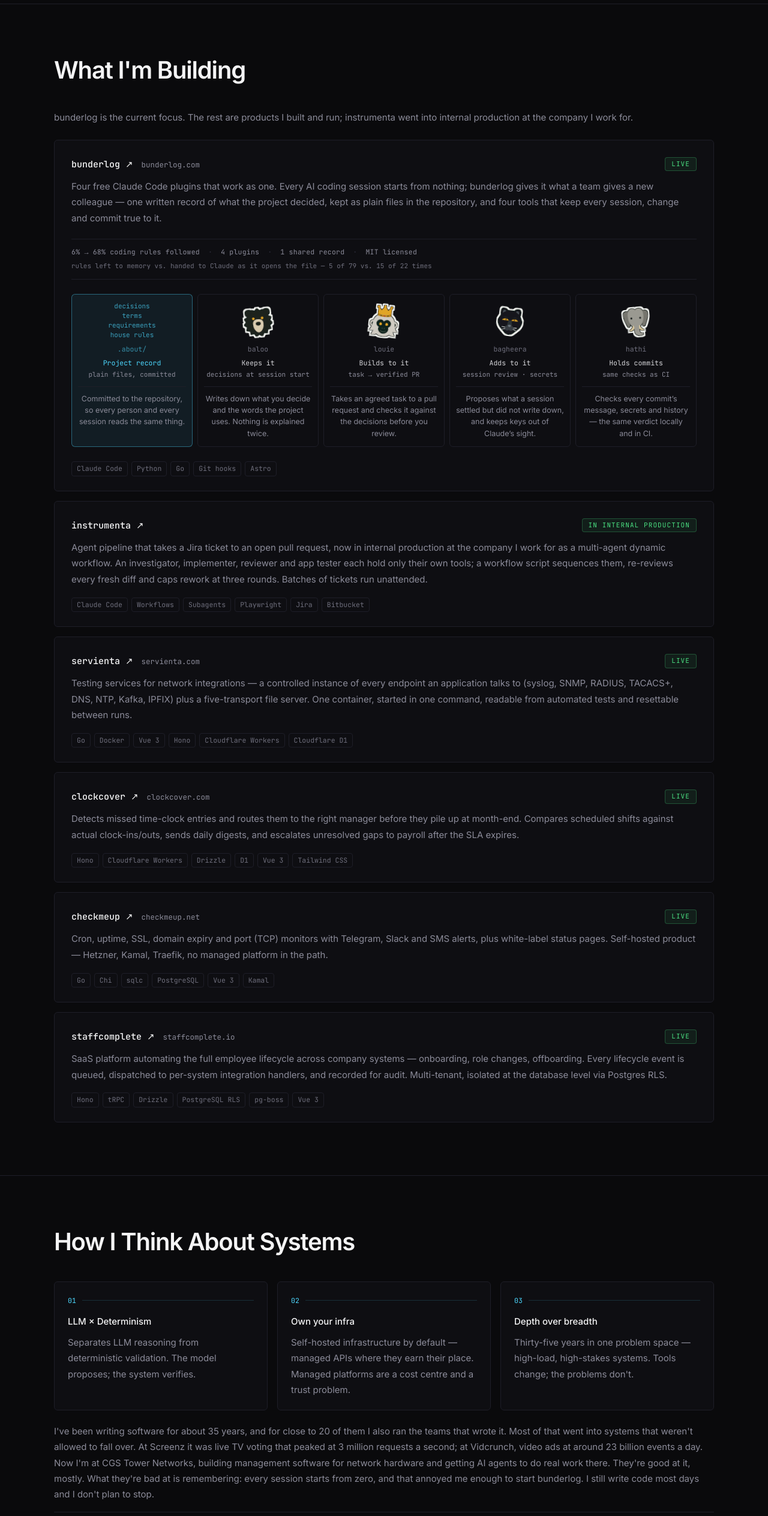
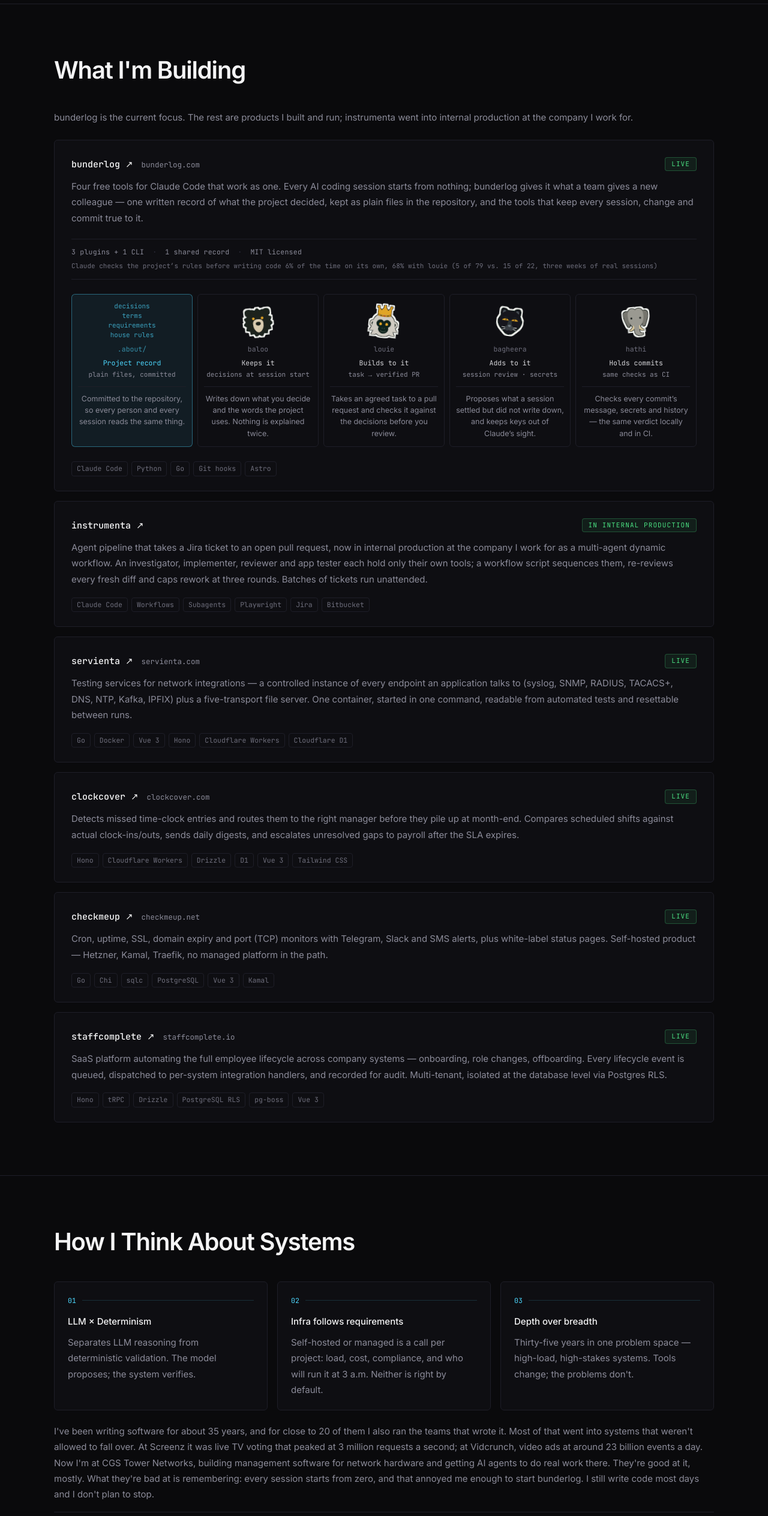
Before and after one commit to andrewmolyuk/andrew.molyuk.com, a Vue app: page / in a window 1280 px wide. Shown: the part 1875-4402 px from the top of the page at 60% size. Built offline with nearby package versions, Linux system fonts and the light colour scheme.

Commit message:
feat: correct the bunderlog tool count, spell out its metric and soften the infra principle

```diff
--- a/src/components/ApproachSection.vue
+++ b/src/components/ApproachSection.vue
@@ -7,8 +7,8 @@ const PRINCIPLES = [
   },
   {
     n: '02',
-    title: 'Own your infra',
-    desc: 'Self-hosted infrastructure by default — managed APIs where they earn their place. Managed platforms are a cost centre and a trust problem.',
+    title: 'Infra follows requirements',
+    desc: 'Self-hosted or managed is a call per project: load, cost, compliance, and who will run it at 3 a.m. Neither is right by default.',
   },
   {
     n: '03',
--- a/src/components/ProjectsSection.vue
+++ b/src/components/ProjectsSection.vue
@@ -124,23 +124,22 @@ const OTHER_PROJECTS = [
             >
           </div>
           <p class="text-muted mb-5 text-[15px] leading-[1.78]">
-            Four free Claude Code plugins that work as one. Every AI coding session starts from nothing; bunderlog gives
-            it what a team gives a new colleague — one written record of what the project decided, kept as plain files
-            in the repository, and four tools that keep every session, change and commit true to it.
+            Four free tools for Claude Code that work as one. Every AI coding session starts from nothing; bunderlog
+            gives it what a team gives a new colleague — one written record of what the project decided, kept as plain
+            files in the repository, and the tools that keep every session, change and commit true to it.
           </p>
 
           <div class="border-line mb-5 border-y py-3">
             <div class="text-muted flex flex-wrap gap-x-3.5 gap-y-1.5 font-mono text-[11.5px] tracking-[0.02em]">
-              <span>6% → 68% coding rules followed</span>
-              <span class="text-line-strong">·</span>
-              <span>4 plugins</span>
+              <span>3 plugins + 1 CLI</span>
               <span class="text-line-strong">·</span>
               <span>1 shared record</span>
               <span class="text-line-strong">·</span>
               <span>MIT licensed</span>
             </div>
             <div class="text-faint mt-1.5 font-mono text-[11px]">
-              rules left to memory vs. handed to Claude as it opens the file — 5 of 79 vs. 15 of 22 times
+              Claude checks the project’s rules before writing code 6% of the time on its own, 68% with louie (5 of 79
+              vs. 15 of 22, three weeks of real sessions)
             </div>
           </div>
 
```
